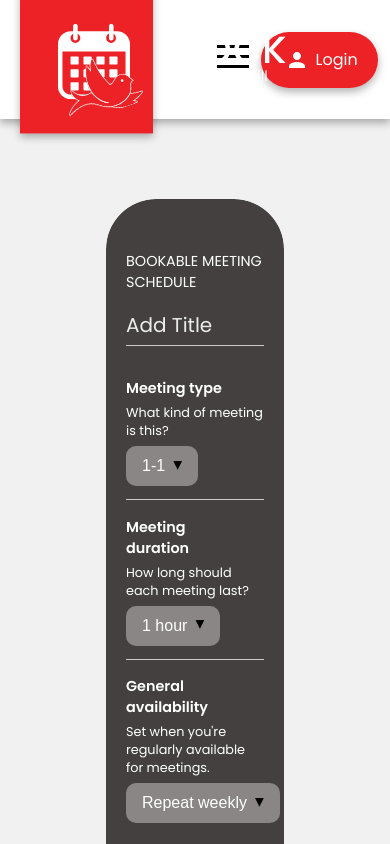
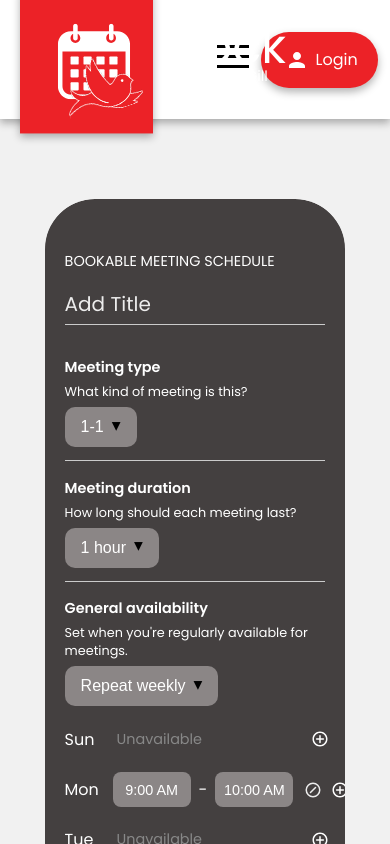
Before and after one commit to cmgvc/SOCS, a React (Create React App) app in the folder frontend-flock/: page /create in a window 390 px wide. Shown: the top 844 px of the page. Built offline with nearby package versions, Linux system fonts and the light colour scheme.

Commit message:
adding responsiveness

```diff
--- a/frontend-flock/src/components/CreateBooking/create-booking-sidebar.css
+++ b/frontend-flock/src/components/CreateBooking/create-booking-sidebar.css
@@ -202,3 +202,9 @@
     width: 60%;
   }
 }
+
+@media (max-width: 500px) {
+  .cb-create-meeting-sidebar {
+    width: 80%;
+  }
+}
--- a/frontend-flock/src/pages/create-booking-page.css
+++ b/frontend-flock/src/pages/create-booking-page.css
@@ -10,5 +10,6 @@
     flex-direction: column;
     justify-content: center;
     align-items: center;
+    margin: 5rem 2rem;
   }
 }
```
